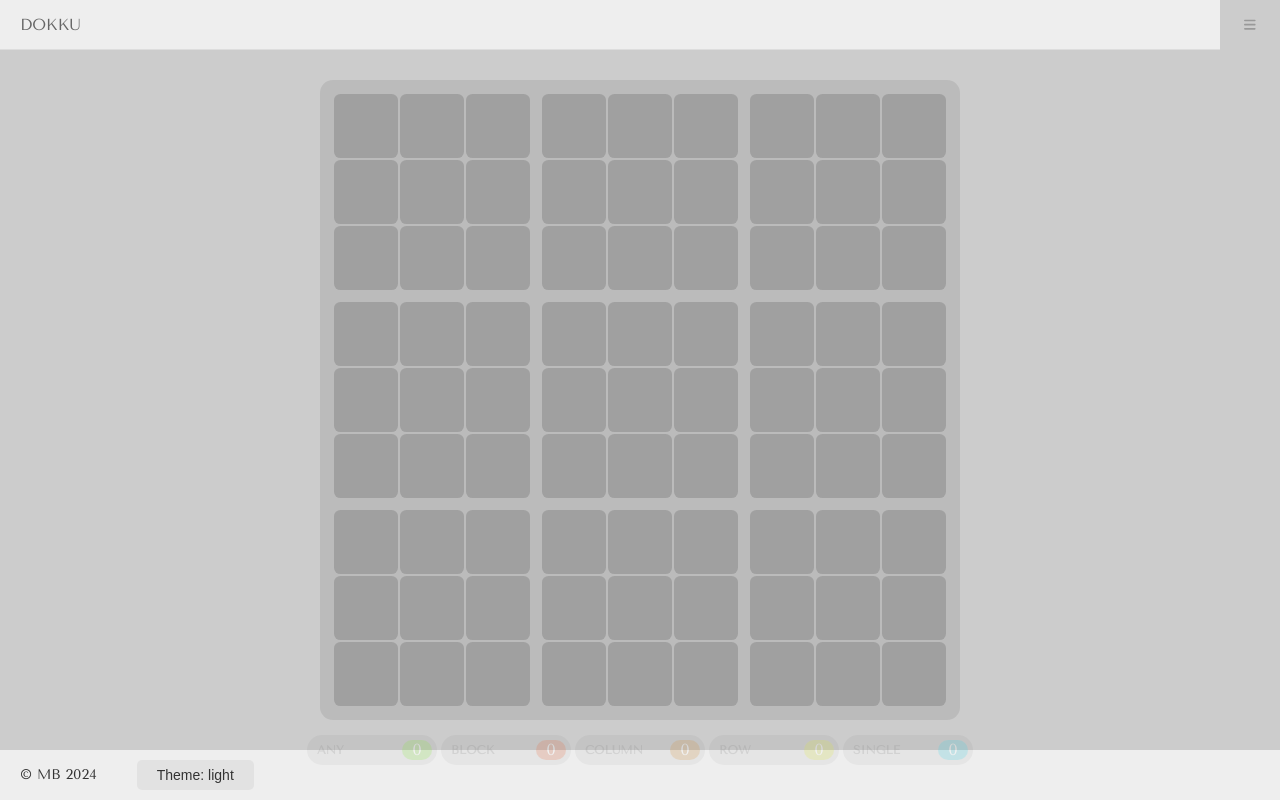
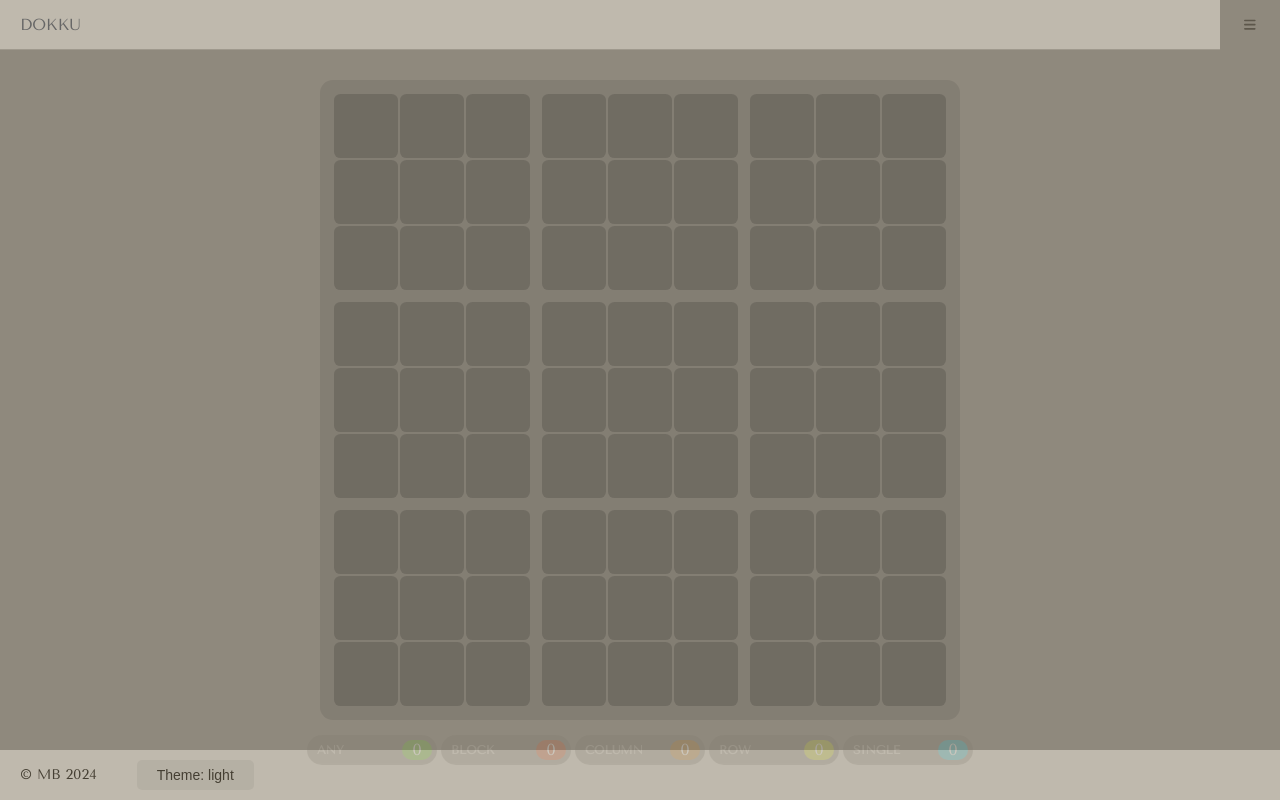
Before and after one commit to moggsterb/dokku, a Next.js app: page /play in a window 1280 px wide. Built offline with nearby package versions, Linux system fonts and the light colour scheme; a web font is replaced by a local one.

Commit message:
Update theme styling

```diff
--- a/src/app/globals.scss
+++ b/src/app/globals.scss
@@ -24,6 +24,16 @@ body {
   --theme-08: #ddd;
   --theme-09: #eee;
 
+  --theme-09: #bfb9ad;
+  --theme-08: #9f998d;
+  --theme-07: #8f897d;
+  --theme-06: #7e786c;
+  --theme-05: #5d574b;
+  --theme-04: #4d473b;
+  --theme-03: #453f33;
+  --theme-02: #413b2f;
+  --theme-01: #3c362a;
+
   --main-bg: #1c1715; // body
   --main-fg: #61612e;
   --bold-bg: #222; // header / footer
@@ -42,15 +52,15 @@ body {
   --cell-bg: #00000025;
   --cell-bg-preset: #00000055;
 
-  --cell-fg: #828282;
-  --cell-fg-preset: #575754;
+  --cell-fg: #c7c7be;
+  --cell-fg-preset: #979292;
 
   // --cell-bg-preset: #ffffff1a;
 
   --cell-active-bg: #1d1c1c27;
   --cell-active-fg: #ffe5ca;
 
-  --cell-all: #67c81d;
+  --cell-all: #60b81c;
   --cell-block: #c84b1d;
   --cell-column: #b4711a;
   --cell-row: #bfc81d;
@@ -144,6 +154,16 @@ body {
   --theme-03: #ccc;
   --theme-02: #ddd;
   --theme-01: #eee;
+
+  --theme-09: #27221a;
+  --theme-08: #4d4333;
+  --theme-07: #554b3b;
+  --theme-06: #6b6353;
+  --theme-05: #888273;
+  --theme-04: #a6a293;
+  --theme-03: #b5b2a3;
+  --theme-02: #bcbaab;
+  --theme-01: #c3c1b3;
 }
 
 * {
--- a/src/app/layout.tsx
+++ b/src/app/layout.tsx
@@ -5,6 +5,7 @@ import Footer from '@/components/Footer';
 import Header from '@/components/Header';
 
 import { ThemeProvider } from 'next-themes';
+import React from 'react';
 
 export const metadata: Metadata = {
   title: 'Dokku',
--- a/src/components/Header.tsx
+++ b/src/components/Header.tsx
@@ -19,7 +19,7 @@ const Header = () => {
     if (menuOpen === undefined) {
       setMenuOpen(false);
     }
-  }, []);
+  }, [menuOpen]);
 
   const navHandler = (url: string) => {
     router.push(url);
--- a/src/components/Narrator.module.scss
+++ b/src/components/Narrator.module.scss
@@ -12,8 +12,8 @@
   }
 
   p {
-    color: var(--theme-03);
-    background: var(--theme-05);
+    color: var(--theme-09);
+    background: var(--theme-06);
     padding: 10px 25px;
     border-radius: 10px;
     text-align: center;
--- a/src/components/SolveController.module.scss
+++ b/src/components/SolveController.module.scss
@@ -1,6 +1,7 @@
 .wrapper {
   background: #00000030;
-  color: #666;
+  color: var(--theme-09);
+  background: var(--theme-06);
   display: flex;
   align-items: center;
   border-radius: 10px;
```
